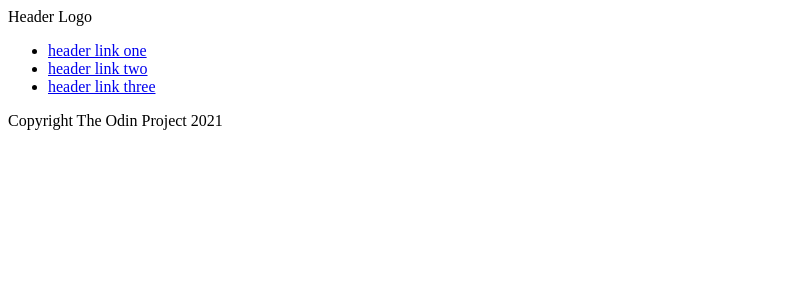
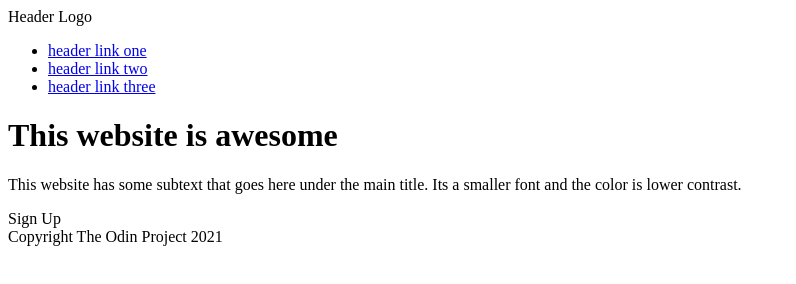
Before and after one commit to monroeaustin/Landing-Page, a plain HTML site: page index.html in a window 1280 px wide. Shown: the whole page, without its empty margins (0-796 px from the left). Drawn offline with Linux system fonts and the light colour scheme.

Commit message:
Added DIVs for Layout

```diff
--- a/index.html
+++ b/index.html
@@ -21,7 +21,19 @@
                   </ul>
                 </nav>
             </header>
+           <div class="row">
+                <div class="container">
+                    <div class="hero-left">
+                        <h1>This website is awesome</h1>
+                        <p>This website has some subtext that goes here under the main title. Its a smaller font and the color is lower contrast.</p>
+                        <div class="cta-btn">Sign Up</div>
+                    </div>
+
+                    <div class="hero-right"></div>
+                </div>
+           </div>
         </div>
+
         <div class="section2"></div>
         <div class="section3"></div>
         <div class="section3"></div>
```
